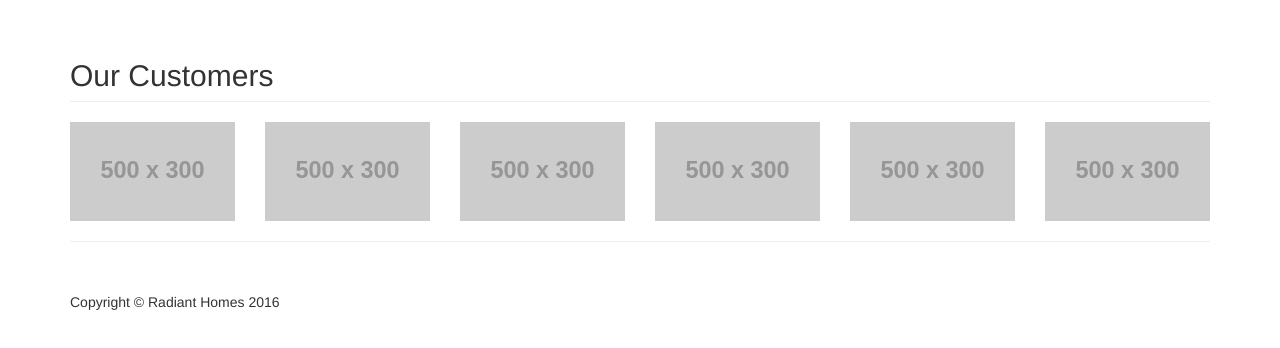
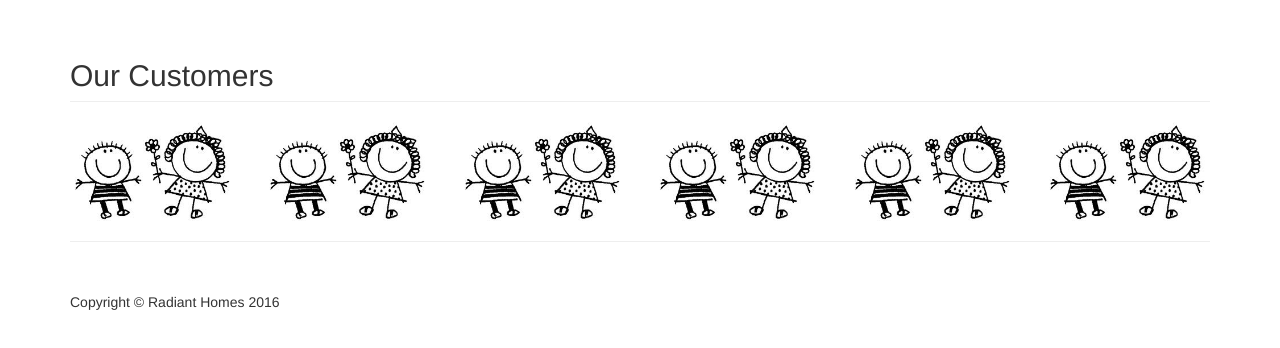
Before and after one commit to ksnhomes/ksnhomes.github.io, a plain HTML site: page about.html in a window 1280 px wide. Shown: the part 1205-1553 px from the top of the page. Drawn offline with Linux system fonts and the light colour scheme; placeholder pictures from the web are drawn by us.

Commit message:
fixed pictures

```diff
--- a/about.html
+++ b/about.html
@@ -172,22 +172,22 @@
                 <h2 class="page-header">Our Customers</h2>
             </div>
             <div class="col-md-2 col-sm-4 col-xs-6">
-                <img class="img-responsive customer-img" src="http://placehold.it/500x300" alt="">
+                <img class="img-responsive customer-img" src="img/stick.jpg" alt="">
             </div>
             <div class="col-md-2 col-sm-4 col-xs-6">
-                <img class="img-responsive customer-img" src="http://placehold.it/500x300" alt="">
+                <img class="img-responsive customer-img" src="img/stick.jpg" alt="">
             </div>
             <div class="col-md-2 col-sm-4 col-xs-6">
-                <img class="img-responsive customer-img" src="http://placehold.it/500x300" alt="">
+                <img class="img-responsive customer-img" src="img/stick.jpg" alt="">
             </div>
             <div class="col-md-2 col-sm-4 col-xs-6">
-                <img class="img-responsive customer-img" src="http://placehold.it/500x300" alt="">
+                <img class="img-responsive customer-img" src="img/stick.jpg" alt="">
             </div>
             <div class="col-md-2 col-sm-4 col-xs-6">
-                <img class="img-responsive customer-img" src="http://placehold.it/500x300" alt="">
+                <img class="img-responsive customer-img" src="img/stick.jpg" alt="">
             </div>
             <div class="col-md-2 col-sm-4 col-xs-6">
-                <img class="img-responsive customer-img" src="http://placehold.it/500x300" alt="">
+                <img class="img-responsive customer-img" src="img/stick.jpg" alt="">
             </div>
         </div>
         <!-- /.row -->
```
Also changed, not shown: img/stick.jpg (added).
